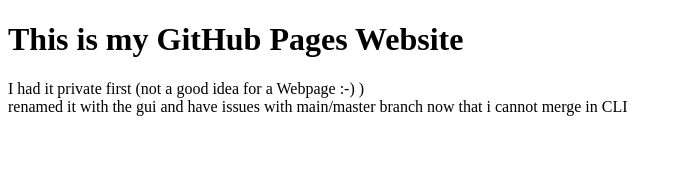
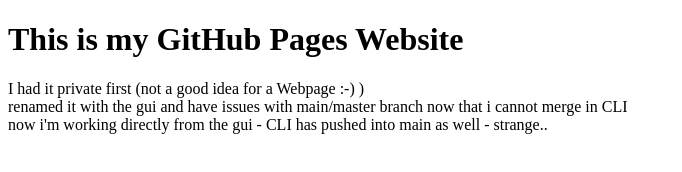
Before and after one commit to scorpio8/scorpio8.github.io, a plain HTML site: page index.html in a window 1280 px wide. Shown: the whole page, without its empty margins (0-682 px from the left). Drawn offline with Linux system fonts and the light colour scheme.

Commit message:
more comments

```diff
--- a/index.html
+++ b/index.html
@@ -9,6 +9,7 @@
         <div>I had it private first (not a good idea for a Webpage :-) )</div>
         <div>renamed it with the gui and have issues with main/master branch now that i cannot merge in CLI</div>
         <div></div>
+        <div>now i'm working directly from the gui - CLI has pushed into main as well - strange.. </div>
 
     </body>
 </html>
```
